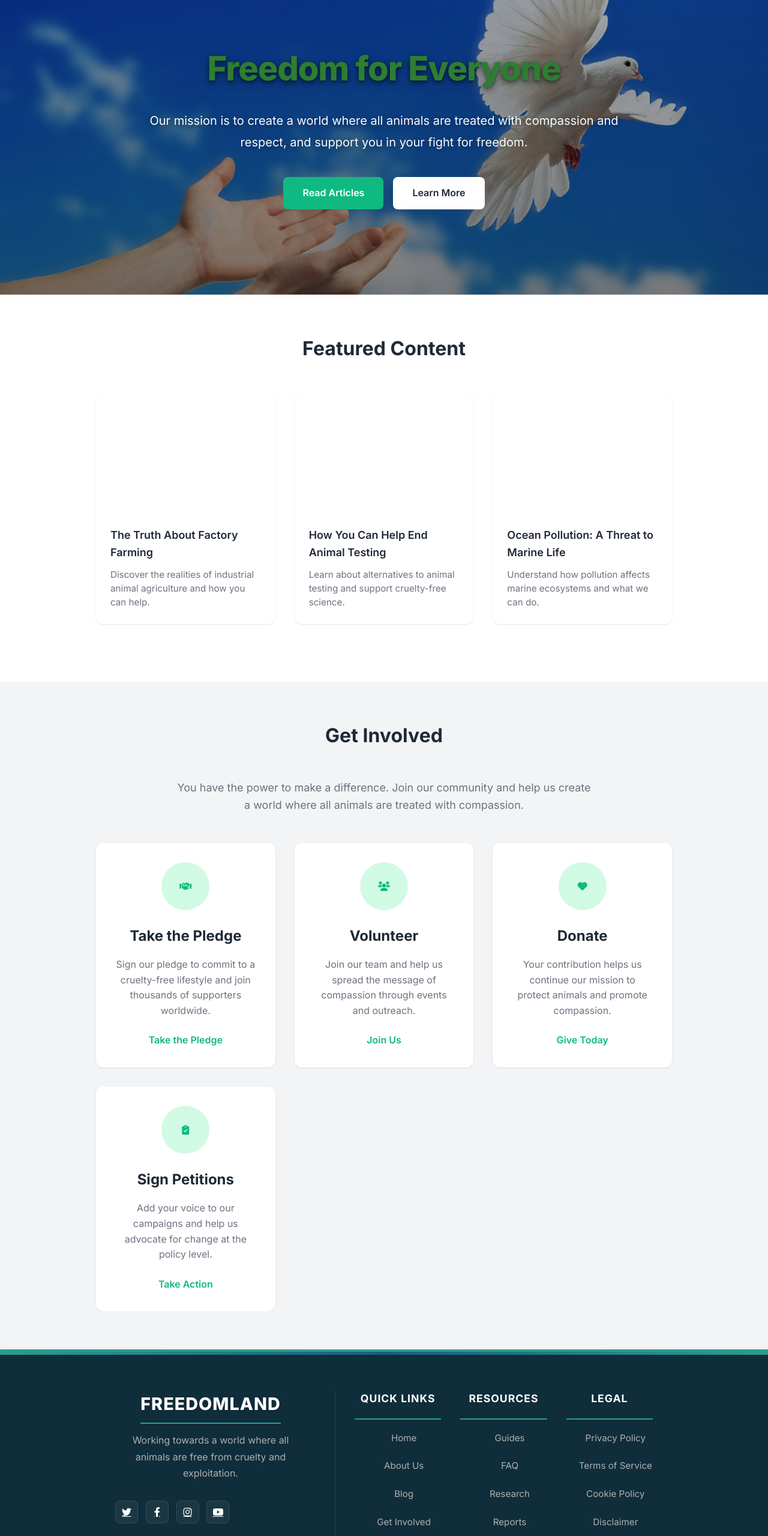
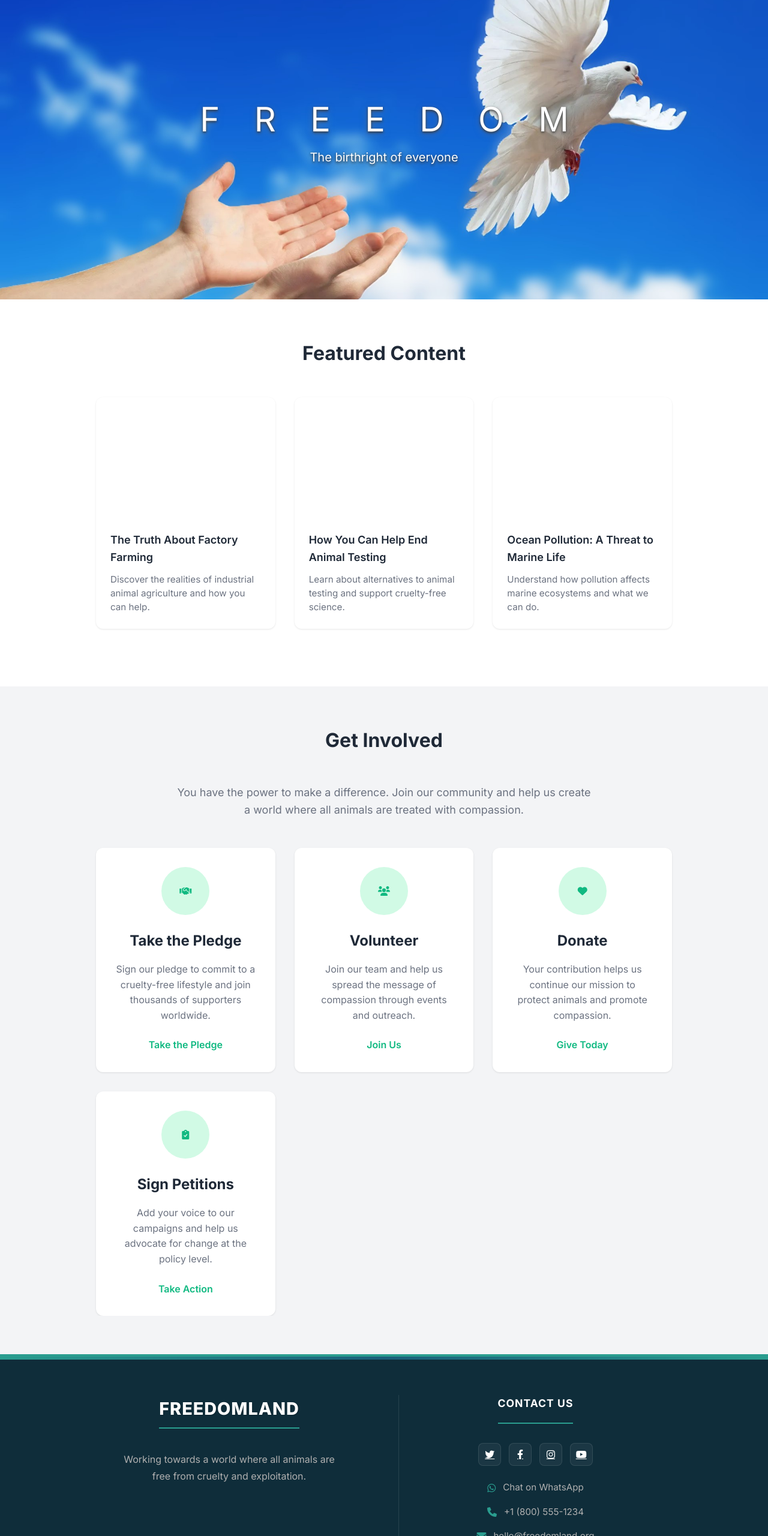
Before and after one commit to fatichar/FreedomLand, an Eleventy site: page src/index.njk in a window 1280 px wide. Shown: the part 240-2800 px from the top of the page at 60% size. Built offline with nearby package versions, Linux system fonts and the light colour scheme; Eleventy itself is replaced by a stand-in of ours; files that its build step writes are made by us from their sources.

Commit message:
Added logo and improved footer

```diff
--- a/src/_includes/partials/footer.njk
+++ b/src/_includes/partials/footer.njk
@@ -8,6 +8,9 @@
                 <p class="footer-about-text">
                     Working towards a world where all animals are free from cruelty and exploitation.
                 </p>
+            </div>
+            <div class="footer-contact">
+                <h4>Contact Us</h4>
                 <div class="social-links">
                     <a href="https://twitter.com/freedomland" target="_blank" rel="noopener noreferrer" aria-label="Twitter" class="social-link">
                         <i class="fab fa-twitter"></i>
@@ -22,36 +25,20 @@
                         <i class="fab fa-youtube"></i>
                     </a>
                 </div>
-            </div>
-            <div class="footer-links-container">
-                <div class="footer-links-col">
-                    <h4>Quick Links</h4>
-                    <ul>
-                        <li><a href="/">Home</a></li>
-                        <li><a href="/about/">About Us</a></li>
-                        <li><a href="/blog/">Blog</a></li>
-                        <li><a href="/get-involved/">Get Involved</a></li>
-                        <li><a href="/contact/">Contact</a></li>
-                    </ul>
-                </div>
-                <div class="footer-links-col">
-                    <h4>Resources</h4>
-                    <ul>
-                        <li><a href="/resources/guides">Guides</a></li>
-                        <li><a href="/resources/faq">FAQ</a></li>
-                        <li><a href="/resources/research">Research</a></li>
-                        <li><a href="/resources/reports">Reports</a></li>
-                    </ul>
-                </div>
-                <div class="footer-links-col">
-                    <h4>Legal</h4>
-                    <ul>
-                        <li><a href="/privacy-policy/">Privacy Policy</a></li>
-                        <li><a href="/terms-of-service/">Terms of Service</a></li>
-                        <li><a href="/cookies/">Cookie Policy</a></li>
-                        <li><a href="/disclaimer/">Disclaimer</a></li>
-                    </ul>
-                </div>
+                <ul class="contact-details">
+                    <li>
+                        <i class="fab fa-whatsapp"></i>
+                        <a href="https://wa.me/18005551234" target="_blank" rel="noopener noreferrer">Chat on WhatsApp</a>
+                    </li>
+                    <li>
+                        <i class="fas fa-phone"></i>
+                        <a href="tel:+18005551234">+1 (800) 555-1234</a>
+                    </li>
+                    <li>
+                        <i class="fas fa-envelope"></i>
+                        <a href="mailto:hello@freedomland.org">hello@freedomland.org</a>
+                    </li>
+                </ul>
             </div>
         </div>
         <div class="footer-bottom">
@@ -61,7 +48,9 @@
                 <span class="divider">|</span>
                 <a href="/terms-of-service/">Terms of Service</a>
                 <span class="divider">|</span>
-                <a href="/contact/">Contact Us</a>
+                <a href="/cookies/">Cookie Policy</a>
+                <span class="divider">|</span>
+                <a href="/disclaimer/">Disclaimer</a>
             </div>
         </div>
     </div>
--- a/src/_includes/partials/header.njk
+++ b/src/_includes/partials/header.njk
@@ -2,8 +2,7 @@
     <div class="container">
         <div class="header-content">
             <a href="/" class="logo">
-                <!-- Using text logo until we have the actual logo -->
-                <span class="logo-text">FreedomLand</span>
+                <img src="/assets/images/FreedomLand Logo.png" alt="FreedomLand Logo" class="logo-image">
             </a>
             <button class="mobile-menu-toggle" aria-label="Toggle menu">
                 <span class="menu-bar"></span>
--- a/src/assets/styles/custom.css
+++ b/src/assets/styles/custom.css
@@ -20,13 +20,20 @@ body {
 
 /* Header */
 .site-header {
-    background: linear-gradient(135deg, #1a5f7a 0%, #144d63 100%);
+    background: #0f2d3a;
     padding: 0.8rem 0;
     position: sticky;
     top: 0;
     z-index: 1000;
     transition: all 0.3s ease;
     border-bottom: 3px solid #2a9d8f;
+    position: relative;
+}
+
+.site-header .container {
+    max-width: none;
+    width: 100%;
+    padding: 0 2rem;
 }
 
 .site-header.scrolled {
@@ -36,9 +43,12 @@ body {
 
 .header-content {
     display: flex;
-    justify-content: space-between;
+    justify-content: center;
     align-items: center;
     position: relative;
+    width: 100%;
+    min-height: 110px;
+    padding: 0 calc(2rem + 140px);
 }
 
 .logo {
@@ -52,16 +62,27 @@ body {
     transition: all 0.3s ease;
     text-transform: uppercase;
     letter-spacing: 1px;
+    position: absolute;
+    left: 2rem;
+    top: 50%;
+    transform: translateY(-50%);
+    z-index: 10;
 }
 
 .logo:hover {
-    transform: translateY(-2px);
+    transform: translateY(calc(-50% - 2px));
     opacity: 0.9;
 }
 
 .logo-text {
     color: #ffffff;
     text-shadow: 1px 1px 2px rgba(0, 0, 0, 0.2);
+}
+
+.logo-image {
+    height: 100px;
+    width: auto;
+    object-fit: contain;
 }
 
 /* Mobile Menu Toggle */
@@ -72,6 +93,10 @@ body {
     cursor: pointer;
     padding: 0.5rem;
     z-index: 1001;
+    position: absolute;
+    right: 2rem;
+    top: 50%;
+    transform: translateY(-50%);
 }
 
 .menu-bar {
@@ -88,6 +113,7 @@ body {
     display: flex;
     align-items: center;
     gap: 2rem;
+    justify-content: center;
 }
 
 .main-nav a {
@@ -153,8 +179,27 @@ body {
 
 /* Mobile Navigation */
 @media (max-width: 768px) {
+    .site-header .container {
+        padding: 0 1.5rem;
+    }
+
+    .header-content {
+        --logo-slot-width: auto;
+        display: flex;
+        flex-direction: column;
+        align-items: flex-start;
+        gap: 1rem;
+    }
+
+    .logo {
+        width: auto;
+    }
+
     .mobile-menu-toggle {
-        display: block;
+        visibility: visible;
+        pointer-events: auto;
+        width: auto;
+        align-self: flex-end;
     }
 
     .main-nav {
@@ -211,14 +256,14 @@ body {
     border-radius: 0;
 }
 
-.hero-overlay {
+/* .hero-overlay {
     position: absolute;
     top: 0;
     left: 0;
     right: 0;
     bottom: 0;
     background: linear-gradient(to bottom, rgba(0, 0, 0, 0.3), rgba(0, 0, 0, 0.5));
-}
+} */
 
 .hero-content {
     position: relative;
@@ -229,18 +274,19 @@ body {
 
 .hero-title {
     font-size: 3.5rem;
-    font-weight: 800;
-    margin-bottom: 1.5rem;
-    text-shadow: 0 4px 12px rgba(0, 0, 0, 0.5), 0 2px 4px rgba(0, 0, 0, 0.3);
+    font-weight: 1;
+    margin-bottom: 0rem;
+    text-shadow: 0 4px 12px rgba(114, 115, 116, 0.5), 0 2px 4px rgb(49, 49, 49);
     letter-spacing: -0.02em;
+    color: white;
 }
 
 .hero-subtitle {
     font-size: 1.25rem;
-    margin-bottom: 2.5rem;
+    margin-bottom: 0rem;
     opacity: 0.98;
     line-height: 1.8;
-    text-shadow: 0 2px 8px rgba(0, 0, 0, 0.4);
+    text-shadow: 0 4px 12px rgba(114, 115, 116, 0.5), 0 2px 4px rgb(49, 49, 49);
     font-weight: 400;
 }
 
@@ -458,9 +504,8 @@ body {
 
 .footer-content {
     display: grid;
-    grid-template-columns: 1.2fr 2fr;
+    grid-template-columns: repeat(auto-fit, minmax(260px, 1fr));
     gap: 3rem;
-    margin-bottom: 3rem;
     position: relative;
     z-index: 1;
     max-width: 1200px;
@@ -470,6 +515,11 @@ body {
 
 .footer-about {
     max-width: 380px;
+    display: flex;
+    flex-direction: column;
+    gap: 1.5rem;
+    align-items: center;
+    text-align: center;
 }
 
 .footer-logo {
@@ -496,9 +546,40 @@ body {
     background: #2a9d8f;
 }
 
+.footer-contact {
+    display: flex;
+    flex-direction: column;
+    gap: 1.5rem;
+    padding-left: 2rem;
+    border-left: 1px solid rgba(255, 255, 255, 0.1);
+    align-items: center;
+    text-align: center;
+}
+
+.footer-contact h4 {
+    color: #ffffff;
+    font-size: 1.1rem;
+    font-weight: 700;
+    margin: 0;
+    position: relative;
+    padding-bottom: 0.75rem;
+    text-transform: uppercase;
+    letter-spacing: 1px;
+}
+
+.footer-contact h4::after {
+    content: '';
+    position: absolute;
+    left: 0;
+    bottom: -8px;
+    width: 100%;
+    height: 2px;
+    background: #2a9d8f;
+}
+
 .footer-about-text {
     color: #b0b0b0;
-    margin: 1.5rem 0;
+    margin: 0;
     line-height: 1.7;
     font-size: 1rem;
     font-weight: 400;
@@ -507,7 +588,8 @@ body {
 .social-links {
     display: flex;
     gap: 0.8rem;
-    margin-top: 2rem;
+    margin-top: 1rem;
+    justify-content: center;
 }
 
 .social-link {
@@ -559,89 +641,38 @@ body {
     transform: scale(1.1);
 }
 
-.footer-links-container {
-    display: grid;
-    grid-template-columns: repeat(3, 1fr);
-    gap: 2rem;
-    padding-left: 2rem;
-    border-left: 1px solid rgba(255, 255, 255, 0.1);
+
+.contact-details {
+    list-style: none;
+    margin: 0;
+    padding: 0;
+    display: flex;
+    flex-direction: column;
+    gap: 1rem;
 }
 
-.footer-links-col h4 {
-    color: #ffffff;
-    font-size: 1.1rem;
-    font-weight: 700;
-    margin-bottom: 1.5rem;
-    position: relative;
-    padding-bottom: 0.75rem;
-    text-transform: uppercase;
-    letter-spacing: 1px;
-    font-family: 'Inter', sans-serif;
+.contact-details li {
+    display: flex;
+    align-items: center;
+    justify-content: center;
+    gap: 0.75rem;
+    color: #b0b0b0;
+    font-size: 0.95rem;
 }
 
-.footer-links-col h4::after {
-    content: '';
-    position: absolute;
-    left: 0;
-    bottom: -8px;
-    width: 100%;
-    height: 2px;
-    background: #2a9d8f;
+.contact-details li i {
+    color: #2a9d8f;
+    font-size: 1rem;
 }
 
-.footer-links-col ul {
-    list-style: none;
-    padding: 0;
-    margin: 0;
+.contact-details a {
+    color: inherit;
+    text-decoration: none;
+    transition: color 0.25s ease;
 }
 
-.footer-links-col li {
-    margin-bottom: 1rem;
-    position: relative;
-    padding-left: 1.25rem;
-}
-
-.footer-links-col li::before {
-    content: '→';
-    position: absolute;
-    left: 0;
-    color: #2a9d8f;
-    font-weight: bold;
-    transition: transform 0.3s ease;
-    opacity: 0;
-}
-
-.footer-links-col a {
-    color: #b0b0b0;
-    text-decoration: none;
-    transition: all 0.25s ease;
-    display: inline-block;
-    font-weight: 400;
-    position: relative;
-    font-size: 0.95rem;
-    line-height: 1.6;
-    padding: 0.2rem 0;
-}
-
-.footer-links-col a:hover {
+.contact-details a:hover {
     color: #ffffff;
-    transform: translateX(3px);
-}
-
-.footer-links-col a::before {
-    content: '→';
-    position: absolute;
-    left: -15px;
-    opacity: 0;
-    color: #2a9d8f;
-    font-weight: bold;
-    transition: all 0.25s ease;
-    transform: translateX(-5px);
-}
-
-.footer-links-col a:hover::before {
-    opacity: 1;
-    transform: translateX(0);
 }
 
 .footer-bottom {
@@ -746,31 +777,11 @@ body {
         justify-content: center;
     }
 
-    .footer-links-container {
-        max-width: 800px;
-        margin: 2rem auto 0;
-        padding: 2rem 0 0;
-        grid-template-columns: repeat(3, 1fr);
-        gap: 2.5rem;
+    .footer-contact {
+        padding-left: 0;
         border-left: none;
-        border-top: 1px solid rgba(255, 255, 255, 0.1);
-    }
-
-    .footer-links-col h4 {
-        text-align: left;
-    }
-
-    .footer-links-col h4::after {
-        left: 0;
-        transform: none;
-    }
-
-    .footer-links-col ul {
-        align-items: flex-start;
-    }
-
-    .footer-links-col li {
-        text-align: left;
+        align-items: center;
+        text-align: center;
     }
 
     .footer-bottom {
--- a/src/index.njk
+++ b/src/index.njk
@@ -8,12 +8,8 @@ description: A place for freedom and compassion for all beings.
     <section class="hero">
         <div class="hero-overlay"></div>
         <div class="hero-content">
-            <h1 class="hero-title">Freedom for Everyone</h1>
-            <p class="hero-subtitle">Our mission is to create a world where all animals are treated with compassion and respect, and support you in your fight for freedom.</p>
-            <div class="hero-buttons">
-                <a href="/get-involved/" class="btn btn-primary">Read Articles</a>
-                <a href="/about/" class="btn btn-secondary">Learn More</a>
-            </div>
+            <h1 class="hero-title">F&nbsp;&nbsp;&nbsp;&nbsp;R&nbsp;&nbsp;&nbsp;&nbsp;E&nbsp;&nbsp;&nbsp;&nbsp;E&nbsp;&nbsp;&nbsp;&nbsp;D&nbsp;&nbsp;&nbsp;&nbsp;O&nbsp;&nbsp;&nbsp;&nbsp;M</h1>
+            <p class="hero-subtitle">The birthright of everyone</p>
         </div>
     </section>
 
```
Also changed, not shown: src/assets/images/FreedomLand Logo.png (added), src/assets/images/pigeon-relesed.jpg (deleted).
